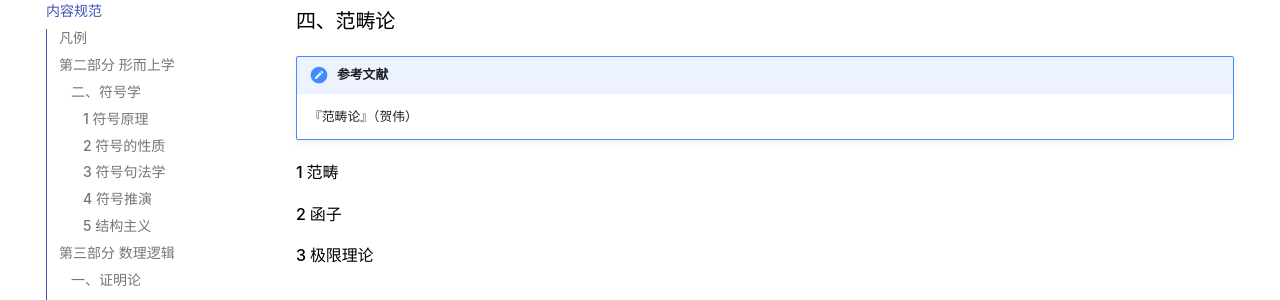
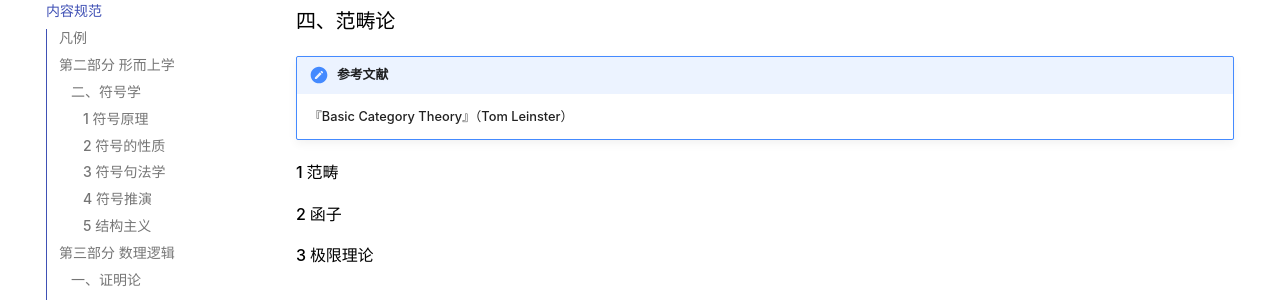
Before and after one commit to ShiinaHiiragi/note, an MkDocs documentation site: the page built from docs/intro/toc.md, in a window 1280 px wide and 900 px high, scrolled down 3961 px. Shown: the part 151-451 px from the top of the window. Built offline with MkDocs 1.6.1 and Material for MkDocs 9.7.7, drawn with Linux system fonts in a browser that asks for light colours; comment, search, counter and statistics services are not loaded.

Commit message:
change text ref

```diff
--- a/docs/intro/toc.md
+++ b/docs/intro/toc.md
@@ -124,7 +124,7 @@
 ### 四、范畴论
 
 !!! note "参考文献"
-    『范畴论』（贺伟）
+    『Basic Category Theory』（Tom Leinster）
 
 #### 1 范畴
 
```
